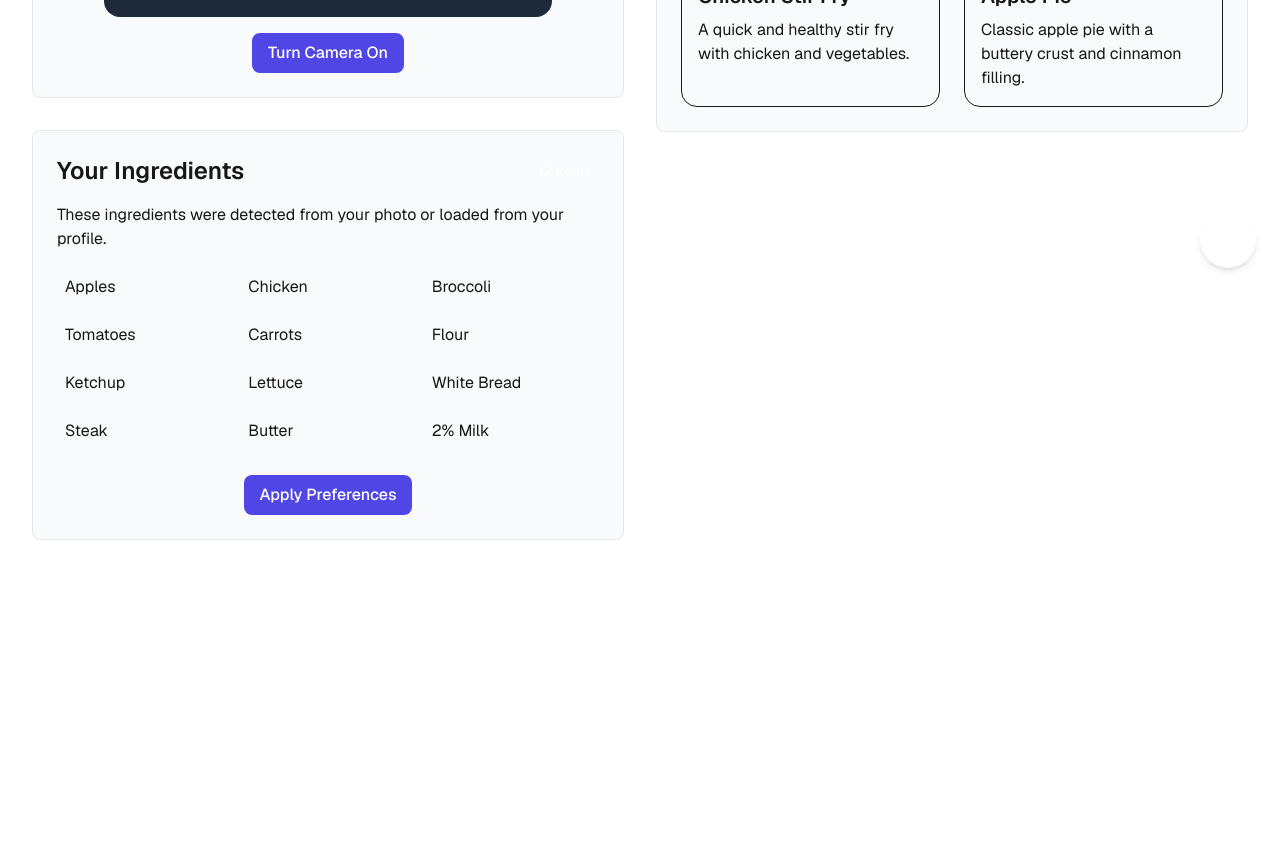
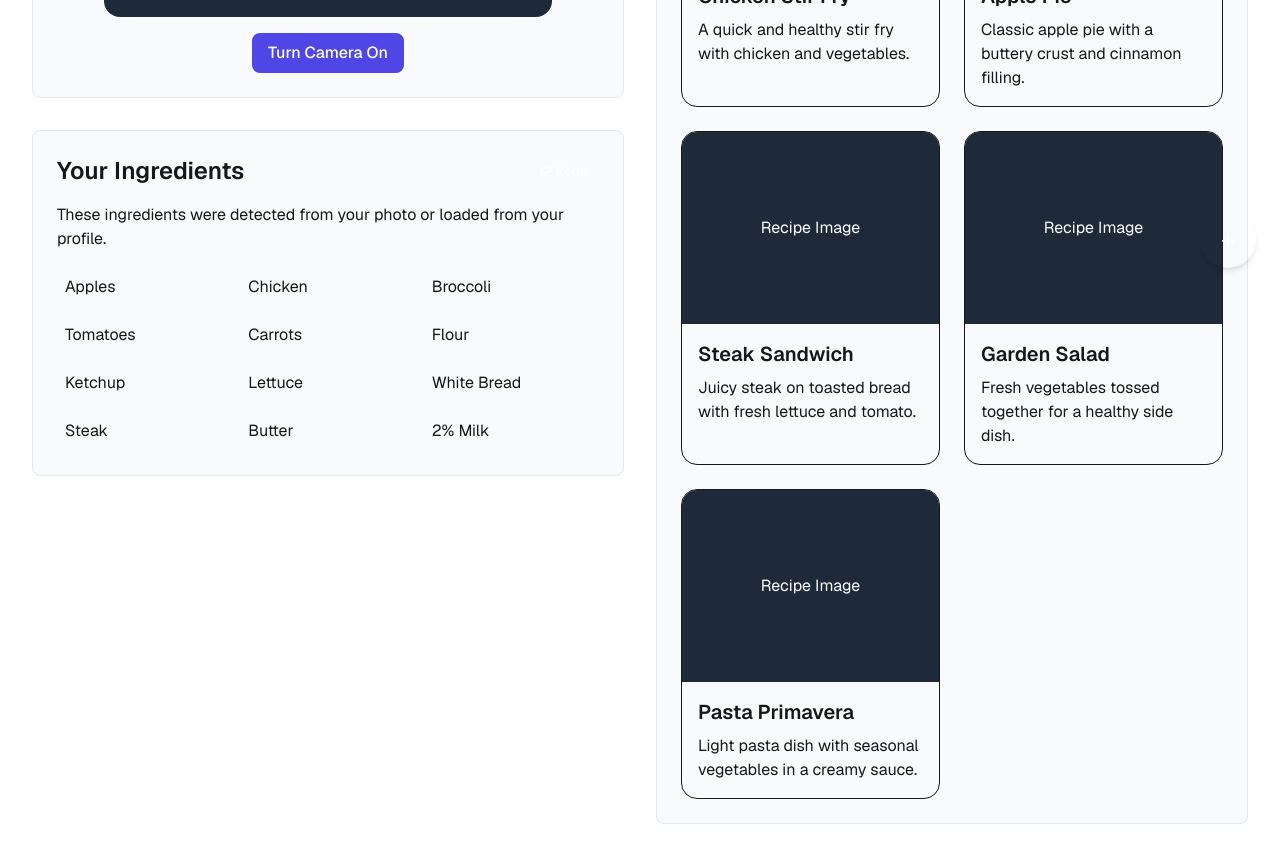
Before and after one commit to dkoh2018/scarletHacks_application, a Next.js app: page / in a window 1280 px wide. Shown: the part 460-1322 px from the top of the page. Before the commit the page ends 1080 px from the top, so only its background shows below. Built offline with nearby package versions, Linux system fonts and the light colour scheme.

Commit message:
remove bottom

```diff
--- a/src/app/page.js
+++ b/src/app/page.js
@@ -1,11 +1,10 @@
 'use client';
 
-import { useState } from 'react';
+import { useRef, useState } from 'react';
 import PhotoCapture from '../components/PhotoCapture';
 import IngredientsList from '../components/IngredientsList';
 import RecipeList from '../components/RecipeList';
 import ActionButton from '../components/ActionButton';
-import RecipePreferencesModal from '../components/RecipePreferencesModal';
 
 export default function Home() {
   const [ingredients, setIngredients] = useState([
@@ -27,22 +26,34 @@ export default function Home() {
       description: 'Classic apple pie with a buttery crust and cinnamon filling.',
       imagePlaceholder: true
     },
-    // ... other recipes
+    {
+      id: 3,
+      title: 'Steak Sandwich',
+      description: 'Juicy steak on toasted bread with fresh lettuce and tomato.',
+      imagePlaceholder: true
+    },
+    {
+      id: 4,
+      title: 'Garden Salad',
+      description: 'Fresh vegetables tossed together for a healthy side dish.',
+      imagePlaceholder: true
+    },
+    {
+      id: 5,
+      title: 'Pasta Primavera',
+      description: 'Light pasta dish with seasonal vegetables in a creamy sauce.',
+      imagePlaceholder: true
+    }
   ]);
-
-  const [showPreferencesModal, setShowPreferencesModal] = useState(false);
-
-  const onGenerateClick = () => {
-    setShowPreferencesModal(true);
-  };
 
   const onPhotoCapture = (photoData) => {
     console.log('Photo captured:', photoData);
-    // Later: analyze photo and update ingredients
+    // In the future, this would call your API to analyze the photo
   };
 
   return (
     <div className="space-y-12">
+      {/* Header */}
       <header className="text-center">
         <h1 className="text-4xl font-bold text-primary mb-2">Recipe Analyzer</h1>
         <p className="text-muted max-w-2xl mx-auto">
@@ -50,25 +61,22 @@ export default function Home() {
         </p>
       </header>
 
+      {/* Main content grid */}
       <div className="grid grid-cols-1 lg:grid-cols-2 gap-8">
+        {/* Left column */}
         <div className="space-y-8">
           <PhotoCapture onCapture={onPhotoCapture} />
-          <IngredientsList ingredients={ingredients} onGenerateClick={onGenerateClick} />
+          <IngredientsList ingredients={ingredients} />
         </div>
 
+        {/* Right column */}
         <div>
           <RecipeList recipes={recipes} />
         </div>
       </div>
 
+      {/* Floating action button */}
       <ActionButton />
-
-      {showPreferencesModal && (
-        <RecipePreferencesModal
-          recipe={{ title: "Custom Recipe Preferences" }}
-          onClose={() => setShowPreferencesModal(false)}
-        />
-      )}
     </div>
   );
 }
--- a/src/components/IngredientsList.js
+++ b/src/components/IngredientsList.js
@@ -1,7 +1,8 @@
 'use client';
+
 import { useState } from 'react';
 
-export default function IngredientsList({ ingredients = [], onGenerateClick }) {
+export default function IngredientsList({ ingredients = [] }) {
   const [localIngredients, setLocalIngredients] = useState(ingredients);
 
   const handleRemoveIngredient = (index) => {
@@ -17,10 +18,10 @@ export default function IngredientsList({ ingredients = [], onGenerateClick }) {
         </span>
       </div>
 
-      <p className="text-muted mb-4">
-        These ingredients were detected from your photo or loaded from your profile.
-      </p>
+      {/* Ingredients will be loaded from database */}
+      <p className="text-muted mb-4">These ingredients were detected from your photo or loaded from your profile.</p>
 
+      {/* Ingredients grid */}
       <div className="grid grid-cols-2 sm:grid-cols-3 gap-2">
         {localIngredients.map((ingredient, index) => (
           <div
@@ -44,17 +45,6 @@ export default function IngredientsList({ ingredients = [], onGenerateClick }) {
           No ingredients added yet. Add some or take a photo!
         </p>
       )}
-
-      {localIngredients.length > 0 && (
-        <div className="mt-6 text-center">
-          <button
-            className="btn btn-primary"
-            onClick={onGenerateClick}
-          >
-            Apply Preferences
-          </button>
-        </div>
-      )}
     </div>
   );
 }
```
Also changed, not shown: 1 other file (tests, documents, lock files or other folders).
